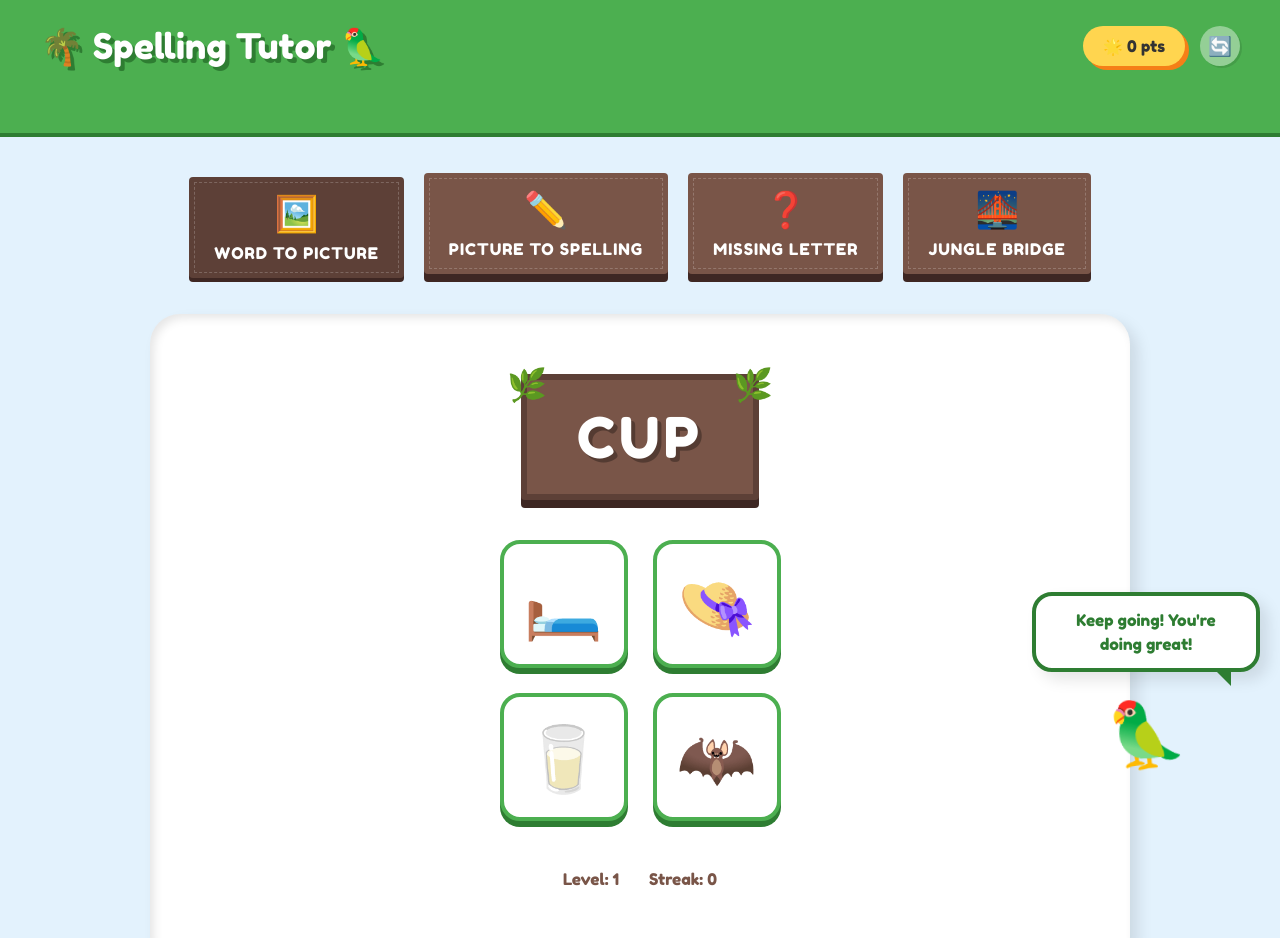
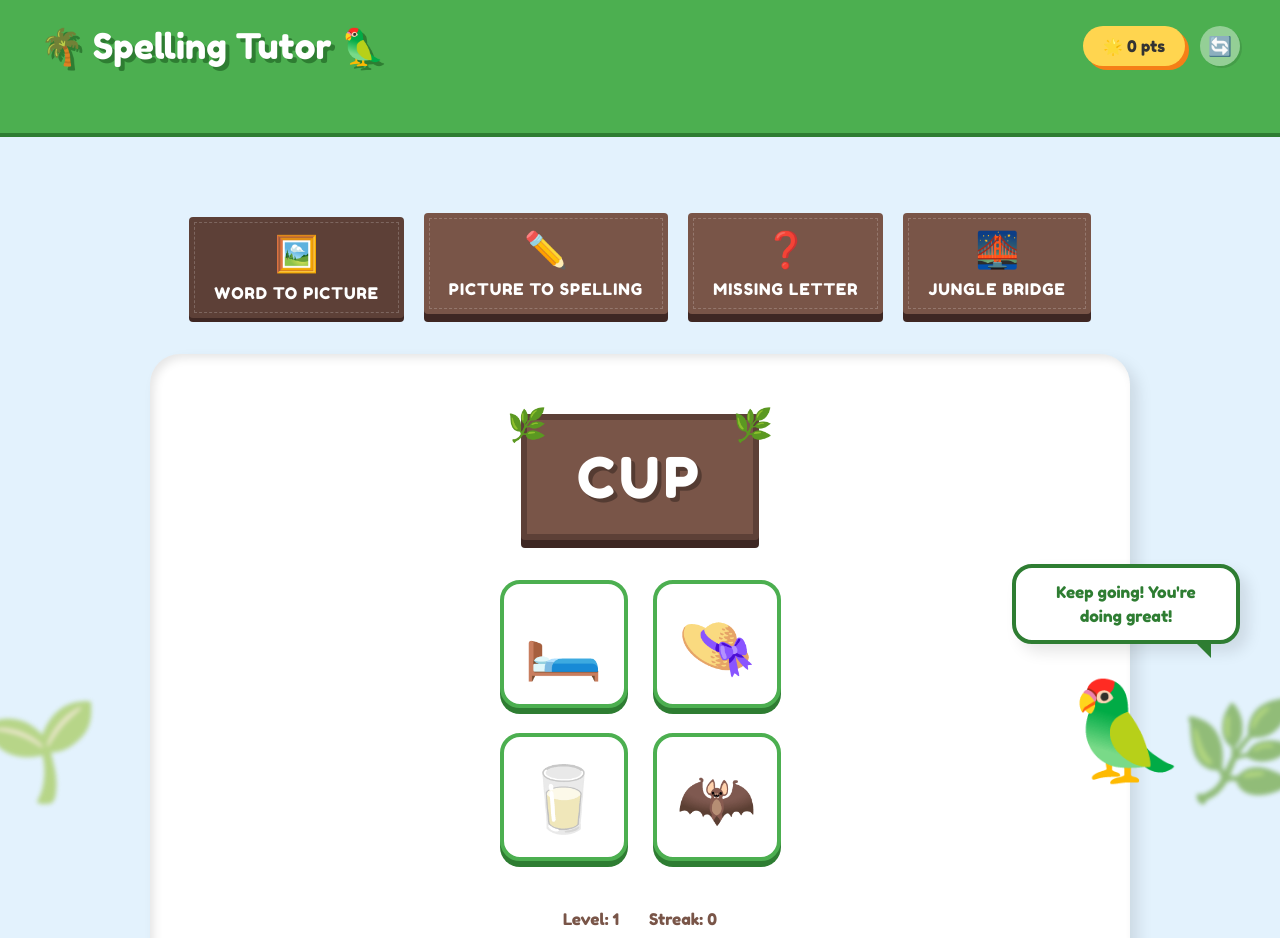
Before and after one commit to stanton119/spelling-tutor, a React (Vite) app: page / in a window 1280 px wide. Shown: the top 938 px of the page. Built offline with nearby package versions, Linux system fonts and the light colour scheme.

Commit message:
style: final polish and parallax effects for jungle theme

```diff
--- a/src/components/JungleLayout.css
+++ b/src/components/JungleLayout.css
@@ -65,21 +65,36 @@
   box-shadow: 2px 2px 0 rgba(0, 0, 0, 0.1);
 }
 
+.foliage {
+  position: fixed;
+  font-size: 6rem;
+  z-index: 1;
+  pointer-events: none;
+  opacity: 0.6;
+  filter: blur(2px);
+}
+
+.foliage-tl { top: -20px; left: -20px; }
+.foliage-tr { top: -20px; right: -20px; }
+.foliage-bl { bottom: -20px; left: -20px; }
+.foliage-br { bottom: -20px; right: -20px; }
+
 .game-area {
   flex: 1;
-  padding: 40px 20px;
+  padding: 80px 20px 40px;
   position: relative;
   z-index: 2;
 }
 
 .parrot-mascot {
   position: fixed;
-  bottom: 20px;
-  right: 20px;
+  bottom: 0px;
+  right: 40px;
   display: flex;
   flex-direction: column;
   align-items: center;
   z-index: 10;
+  pointer-events: none;
 }
 
 .bubble {
@@ -107,20 +122,18 @@
 }
 
 .parrot {
-  font-size: 4rem;
-  animation: sway 3s infinite alternate ease-in-out;
-}
-
-@keyframes sway {
-  from { transform: rotate(-5deg); }
-  to { transform: rotate(5deg); }
+  font-size: 6rem;
+  transition: transform 0.1s ease-out;
+  display: block;
 }
 
 .vines-footer {
   display: flex;
   justify-content: space-around;
-  padding: 20px;
+  padding: 10px;
   pointer-events: none;
+  position: relative;
+  z-index: 3;
 }
 
 .vine {
--- a/src/components/JungleLayout.tsx
+++ b/src/components/JungleLayout.tsx
@@ -1,4 +1,4 @@
-import React, { type ReactNode } from 'react';
+import React, { type ReactNode, useState, useEffect } from 'react';
 import { useTutorStats } from '../context/TutorContext';
 import './JungleLayout.css';
 
@@ -8,14 +8,43 @@ interface JungleLayoutProps {
 
 const JungleLayout: React.FC<JungleLayoutProps> = ({ children }) => {
   const { stats, resetStats } = useTutorStats();
+  const [mousePos, setMousePos] = useState({ x: 0, y: 0 });
+
+  useEffect(() => {
+    const handleMouseMove = (e: MouseEvent) => {
+      setMousePos({
+        x: (e.clientX / window.innerWidth - 0.5) * 30,
+        y: (e.clientY / window.innerHeight - 0.5) * 30,
+      });
+    };
+    window.addEventListener('mousemove', handleMouseMove);
+    return () => window.removeEventListener('mousemove', handleMouseMove);
+  }, []);
 
   return (
     <div className="jungle-layout">
+      <div
+        className="foliage foliage-tl"
+        style={{ transform: `translate(${mousePos.x * 0.4}px, ${mousePos.y * 0.4}px)` }}
+      >🌿</div>
+      <div
+        className="foliage foliage-tr"
+        style={{ transform: `translate(${mousePos.x * -0.5}px, ${mousePos.y * -0.2}px)` }}
+      >🍃</div>
+      <div
+        className="foliage foliage-bl"
+        style={{ transform: `translate(${mousePos.x * -0.3}px, ${mousePos.y * 0.6}px)` }}
+      >🌱</div>
+      <div
+        className="foliage foliage-br"
+        style={{ transform: `translate(${mousePos.x * 0.2}px, ${mousePos.y * -0.4}px)` }}
+      >🌿</div>
+
       <header className="jungle-header">
         <div className="logo">🌴 Spelling Tutor 🦜</div>
         <div className="user-stats">
           <div className="stat-pill">🌟 {stats.totalPoints} pts</div>
-          <button className="reset-btn" onClick={() => {
+          <button className="reset-btn" title="Reset Progress" onClick={() => {
             if (window.confirm('Reset all progress?')) resetStats();
           }}>🔄</button>
         </div>
@@ -27,7 +56,7 @@ const JungleLayout: React.FC<JungleLayoutProps> = ({ children }) => {
 
       <div className="parrot-mascot">
         <div className="bubble">Keep going! You're doing great!</div>
-        <span className="parrot">🦜</span>
+        <span className="parrot" style={{ transform: `translateY(${mousePos.y * 0.1}px) rotate(${mousePos.x * 0.2}deg)` }}>🦜</span>
       </div>
 
       <footer className="vines-footer">
```
Also changed, not shown: 1 other file (tests, documents, lock files or other folders).
